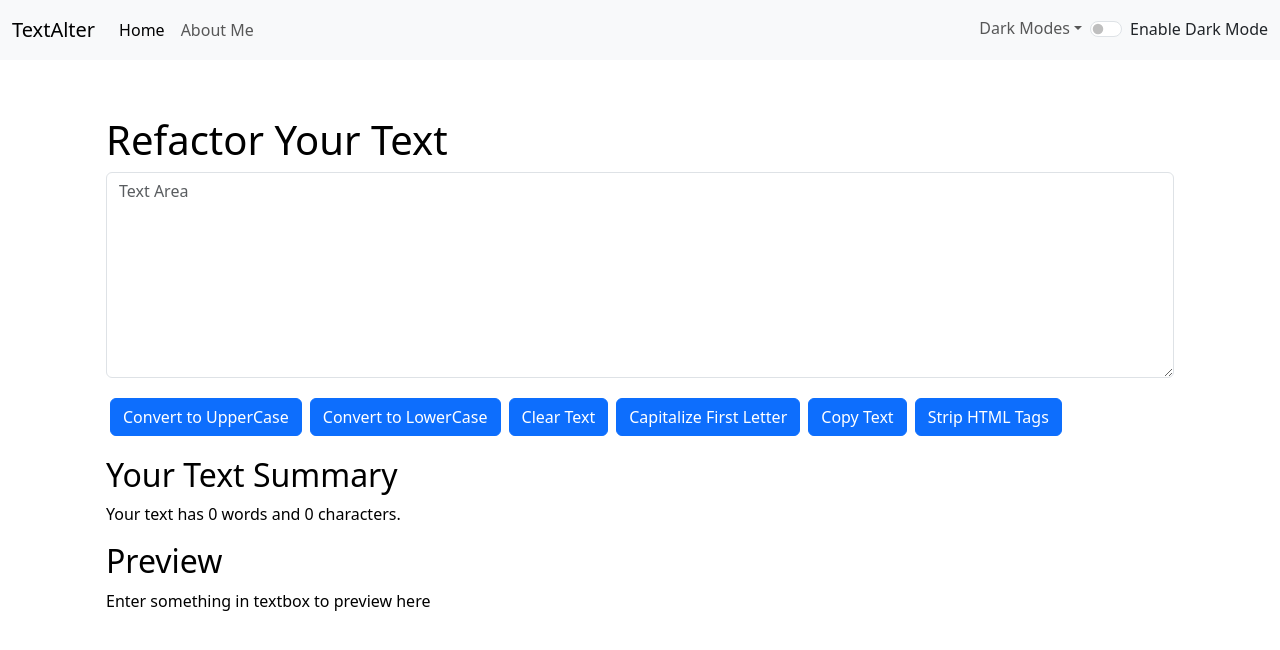
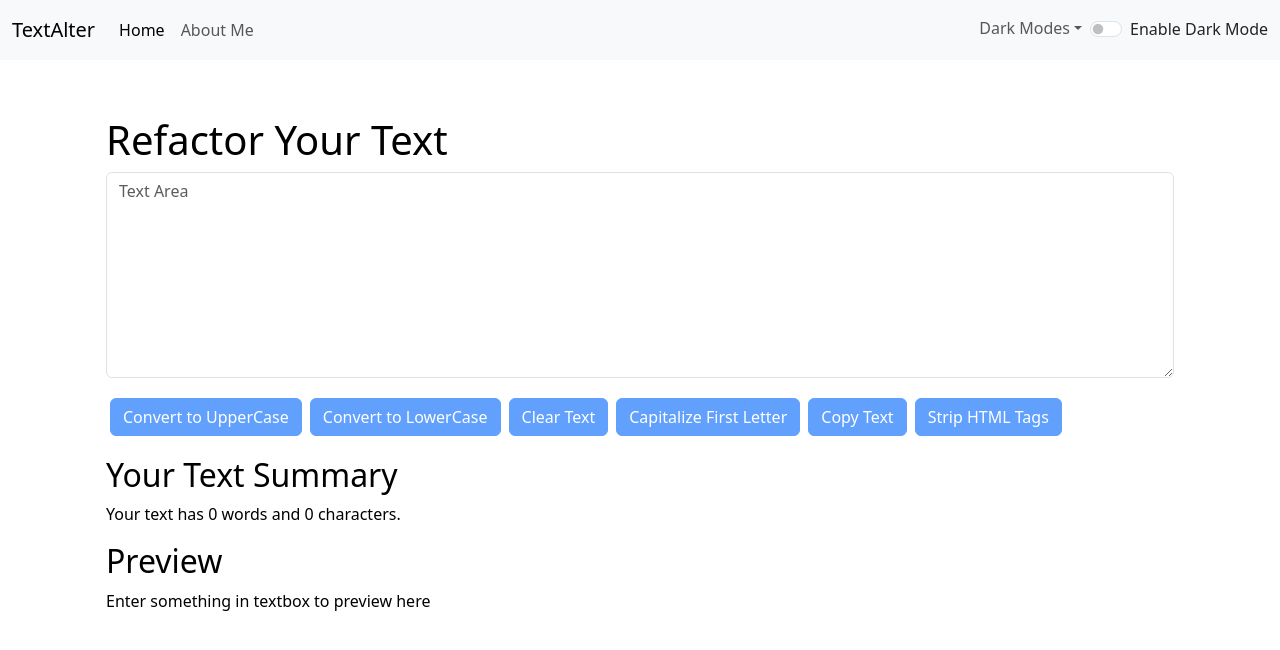
Before and after one commit to akshayghatiki311/text-alter, a React (Create React App) app: page / in a window 1280 px wide. Shown: the top 650 px of the page. Built offline with nearby package versions, Linux system fonts and the light colour scheme.

Commit message:
selection bug fix

```diff
--- a/src/components/TextForm.js
+++ b/src/components/TextForm.js
@@ -34,6 +34,7 @@ function TextForm(props) {
         let text = document.getElementById('exampleFormControlTextarea1');
         text.select();
         navigator.clipboard.writeText(text.value);
+        document.getSelection().removeAllRanges();
         props.updateAlert("Text copied to clipboard","success");
     }
 
@@ -71,12 +72,12 @@ function TextForm(props) {
             <div className="mb-3">
                 <textarea className="form-control" value={text} style={{backgroundColor: props.mode==='dark'?'#60666e':'white',color: props.mode==='dark'?'white':'black'}} placeholder='Text Area' onChange={handleOnChange} id="exampleFormControlTextarea1" rows="8"></textarea>
             </div>
-            <button className="btn btn-primary mx-1 my-1" onClick={text.length>0?handleUpperCase:handleNoText}>Convert to UpperCase</button>
-            <button className="btn btn-primary mx-1 my-1" onClick={text.length>0?handleLowerCase:handleNoText}>Convert to LowerCase</button>
-            <button className="btn btn-primary mx-1 my-1" onClick={text.length>0?handleClearText:handleNoText}>Clear Text</button>
-            <button className="btn btn-primary mx-1 my-1" onClick={text.length>0?handleCapitalizeFirstLetter:handleNoText}>Capitalize First Letter</button>
-            <button className="btn btn-primary mx-1 my-1" onClick={text.length>0?handleCopyText:handleNoText}>Copy Text</button>
-            <button className="btn btn-primary mx-1 my-1" onClick={text.length>0?handleStripTags:handleNoText}>Strip HTML Tags</button>
+            <button className="btn btn-primary mx-1 my-1" disabled={text.length===0} onClick={text.length>0?handleUpperCase:handleNoText}>Convert to UpperCase</button>
+            <button className="btn btn-primary mx-1 my-1" disabled={text.length===0} onClick={text.length>0?handleLowerCase:handleNoText}>Convert to LowerCase</button>
+            <button className="btn btn-primary mx-1 my-1" disabled={text.length===0} onClick={text.length>0?handleClearText:handleNoText}>Clear Text</button>
+            <button className="btn btn-primary mx-1 my-1" disabled={text.length===0} onClick={text.length>0?handleCapitalizeFirstLetter:handleNoText}>Capitalize First Letter</button>
+            <button className="btn btn-primary mx-1 my-1" disabled={text.length===0} onClick={text.length>0?handleCopyText:handleNoText}>Copy Text</button>
+            <button className="btn btn-primary mx-1 my-1" disabled={text.length===0} onClick={text.length>0?handleStripTags:handleNoText}>Strip HTML Tags</button>
         </div>
         <div className="container">
             <h2>Your Text Summary</h2>
```
Also changed, not shown: 1 other file (tests, documents, lock files or other folders).
